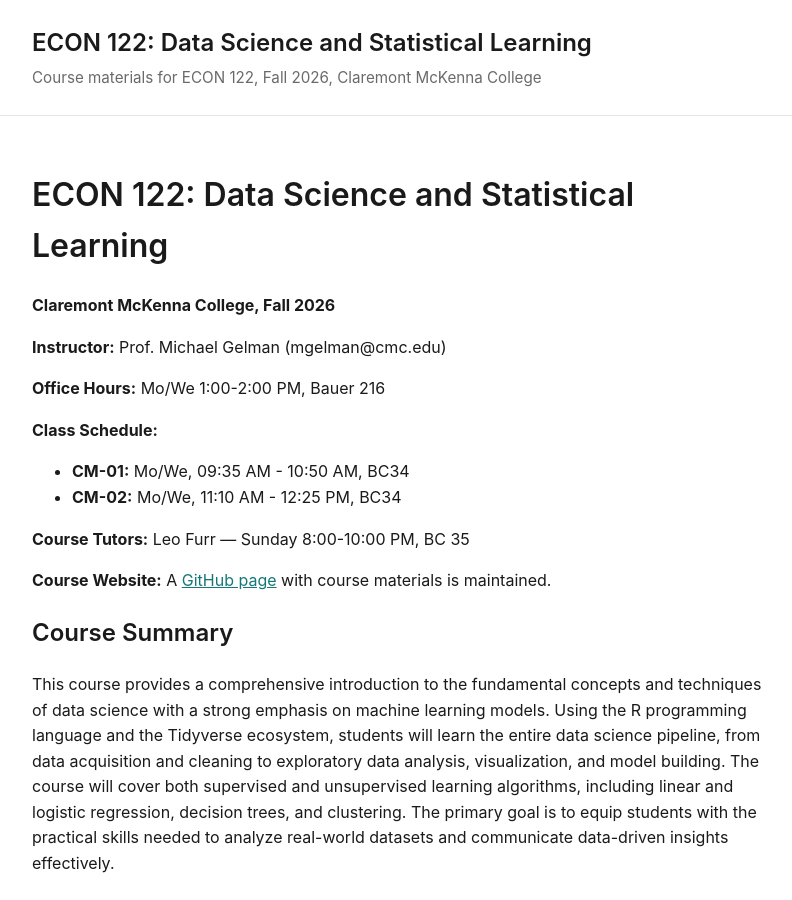
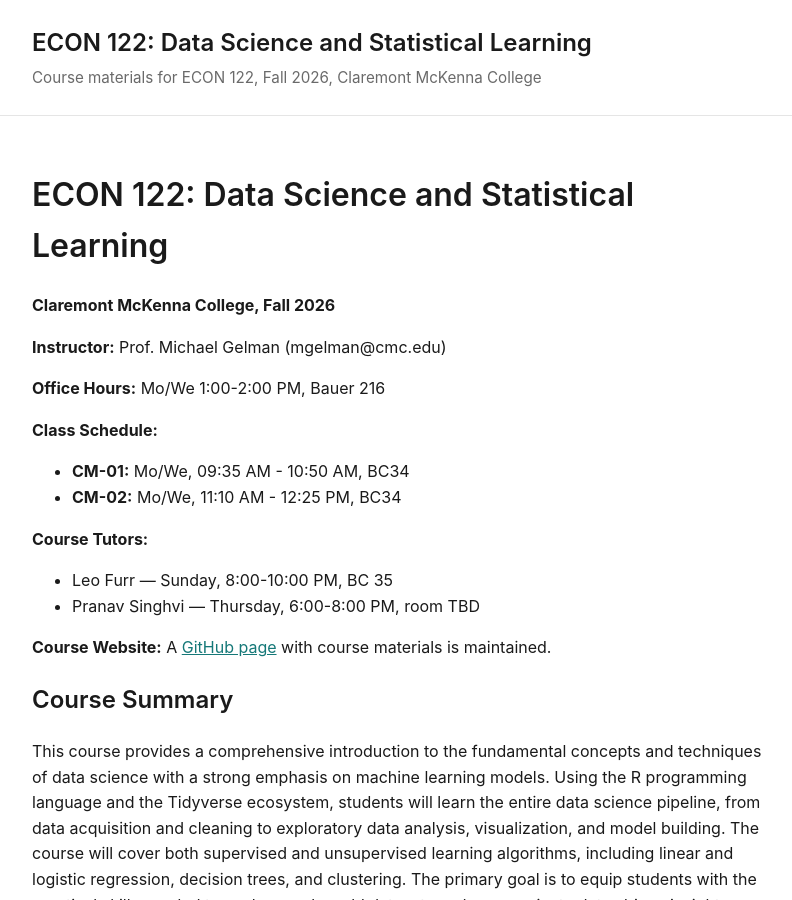
Before and after one commit to econ122-f26/home, a Jekyll site: the page built from ECON122_F2026_DataScience_StatisticalLearning.md, in a window 1280 px wide and 900 px high. Shown: the whole window, without its empty margins (242-1034 px from the left). Built offline with Jekyll 4.4.1, drawn with Linux system fonts in a browser that asks for light colours; our own code applies the rules of GitHub Pages for plain Markdown files.

Commit message:
Add second F26 tutor: Pranav Singhvi, Thursday 6-8pm (room TBD)

```diff
--- a/ECON122_F2026_DataScience_StatisticalLearning.md
+++ b/ECON122_F2026_DataScience_StatisticalLearning.md
@@ -16,7 +16,10 @@
 - **CM-01:** Mo/We, 09:35 AM - 10:50 AM, BC34
 - **CM-02:** Mo/We, 11:10 AM - 12:25 PM, BC34
 
-**Course Tutors:** Leo Furr — Sunday 8:00-10:00 PM, BC 35
+**Course Tutors:**
+
+- Leo Furr — Sunday, 8:00-10:00 PM, BC 35
+- Pranav Singhvi — Thursday, 6:00-8:00 PM, room TBD
 
 **Course Website:** A [GitHub page](https://econ122-f26.github.io/home/) with course materials is maintained.
 
```
